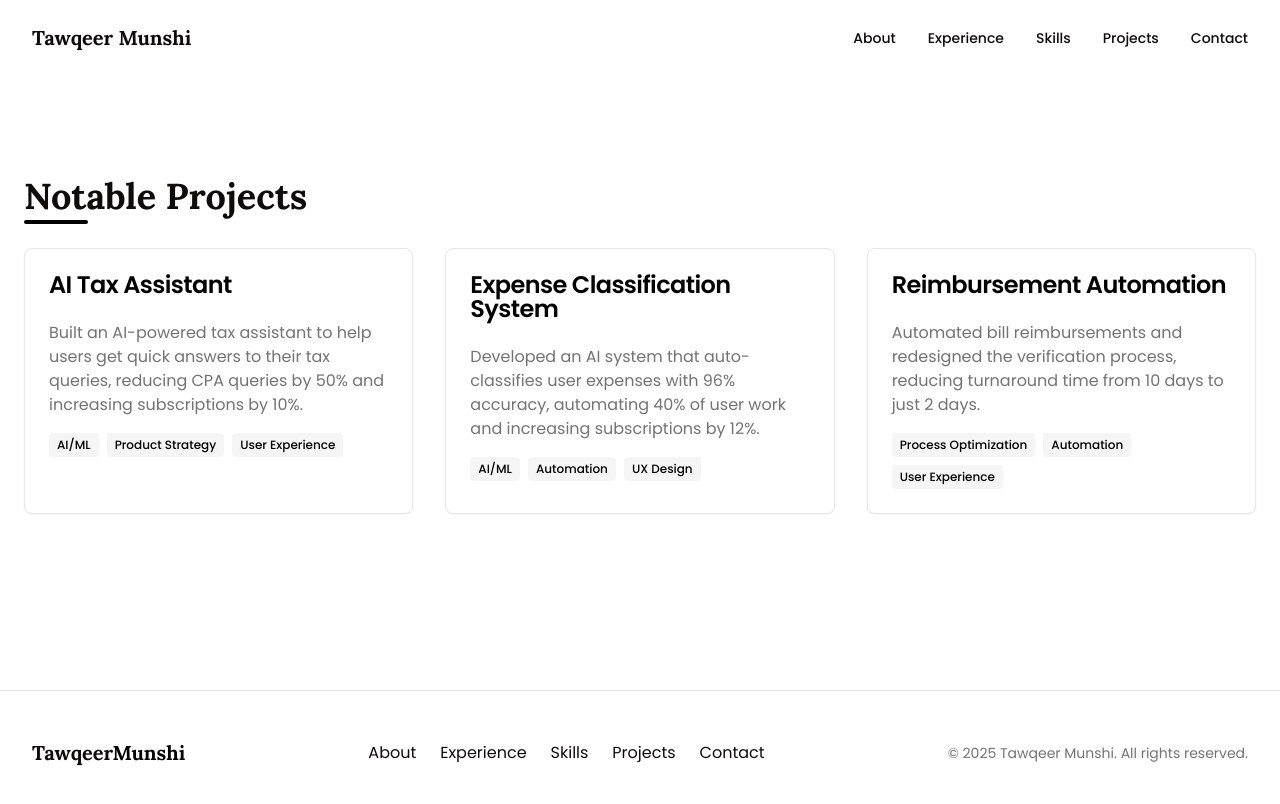
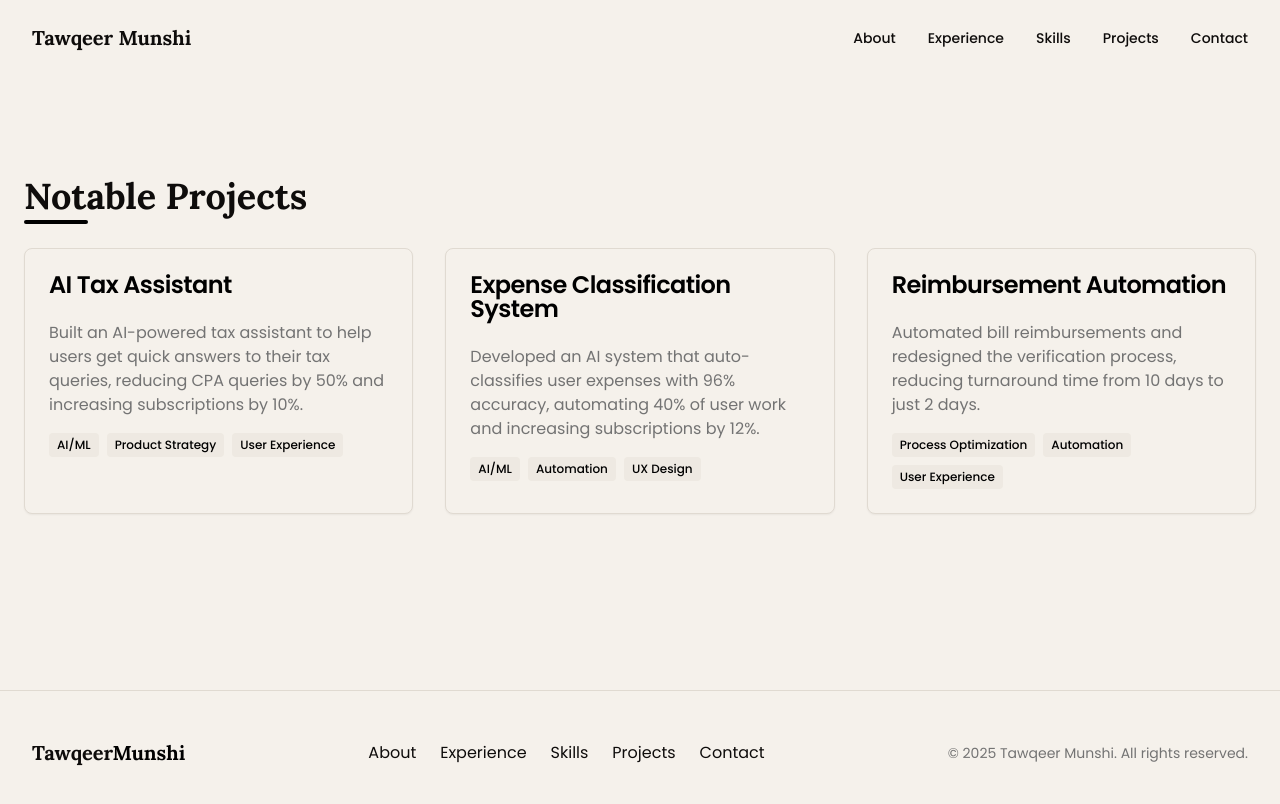
Before and after one commit to tawqeermunshi/tawqeer-website, a React (Vite) app: page /projects in a window 1280 px wide. Shown: the top 804 px of the page. Built offline with nearby package versions, Linux system fonts and the light colour scheme.

Commit message:
Change background color to beige
Change the background color of the application to beige.

```diff
--- a/src/components/About.tsx
+++ b/src/components/About.tsx
@@ -3,7 +3,7 @@ import React from 'react';
 
 const About = () => {
   return (
-    <section id="about" className="bg-white">
+    <section id="about" className="bg-background">
       <div className="section-container">
         <h2 className="section-title">About Me</h2>
 
--- a/src/components/Contact.tsx
+++ b/src/components/Contact.tsx
@@ -4,7 +4,7 @@ import { Mail, Linkedin, ExternalLink, FileText } from 'lucide-react';
 
 const Contact = () => {
   return (
-    <section id="contact" className="bg-white">
+    <section id="contact" className="bg-background">
       <div className="section-container">
         <h2 className="section-title">Get In Touch</h2>
 
--- a/src/components/Experience.tsx
+++ b/src/components/Experience.tsx
@@ -25,7 +25,7 @@ const experiences = [
 
 const Experience = () => {
   return (
-    <section id="experience" className="bg-white">
+    <section id="experience" className="bg-background">
       <div className="section-container">
         <h2 className="section-title">Professional Experience</h2>
 
--- a/src/components/Footer.tsx
+++ b/src/components/Footer.tsx
@@ -5,7 +5,7 @@ const Footer = () => {
   const currentYear = new Date().getFullYear();
 
   return (
-    <footer className="bg-white py-12 border-t">
+    <footer className="bg-background py-12 border-t">
       <div className="container">
         <div className="flex flex-col md:flex-row justify-between items-center">
           <div className="mb-4 md:mb-0">
--- a/src/components/Projects.tsx
+++ b/src/components/Projects.tsx
@@ -22,7 +22,7 @@ const projects = [
 
 const Projects = () => {
   return (
-    <section id="projects" className="bg-white">
+    <section id="projects" className="bg-background">
       <div className="section-container">
         <h2 className="section-title">Notable Projects</h2>
 
--- a/src/components/Skills.tsx
+++ b/src/components/Skills.tsx
@@ -22,7 +22,7 @@ const skillCategories = [
 
 const Skills = () => {
   return (
-    <section id="skills">
+    <section id="skills" className="bg-background">
       <div className="section-container">
         <h2 className="section-title">Core Competencies</h2>
 
--- a/src/index.css
+++ b/src/index.css
@@ -1,3 +1,4 @@
+
 @import url('https://fonts.googleapis.com/css2?family=Lora:wght@400;500;600;700&family=Poppins:wght@300;400;500;600;700&display=swap');
 
 @tailwind base;
@@ -6,32 +7,32 @@
 
 @layer base {
   :root {
-    --background: 0 0% 100%;  /* White background */
+    --background: 36 33% 94%;  /* Beige background */
     --foreground: 20 10% 5%;
 
-    --card: 0 0% 100%;
+    --card: 36 33% 94%;
     --card-foreground: 0 0% 0%;
 
-    --popover: 0 0% 100%;
+    --popover: 36 33% 94%;
     --popover-foreground: 0 0% 0%;
 
     --primary: 0 0% 0%;
     --primary-foreground: 0 0% 100%;
 
-    --secondary: 0 0% 100%;  /* Changed to pure white */
+    --secondary: 36 33% 94%;  /* Beige */
     --secondary-foreground: 0 0% 0%;
 
-    --muted: 0 0% 98%;  /* Very light shade for muted areas */
+    --muted: 36 30% 92%;  /* Slightly darker beige for muted areas */
     --muted-foreground: 0 0% 45%;
 
-    --accent: 0 0% 96%;  /* Very light shade for accents */
+    --accent: 36 25% 91%;  /* Slightly darker beige for accents */
     --accent-foreground: 0 0% 0%;
 
     --destructive: 0 84.2% 60.2%;
     --destructive-foreground: 0 0% 98%;
 
-    --border: 0 0% 90%;  /* Light border */
-    --input: 0 0% 94%;   /* Very light input background */
+    --border: 36 20% 85%;  /* Slightly darker beige for borders */
+    --input: 36 28% 90%;   /* Slightly darker beige for input background */
     --ring: 0 0% 0%;
 
     --radius: 0.5rem;
```
